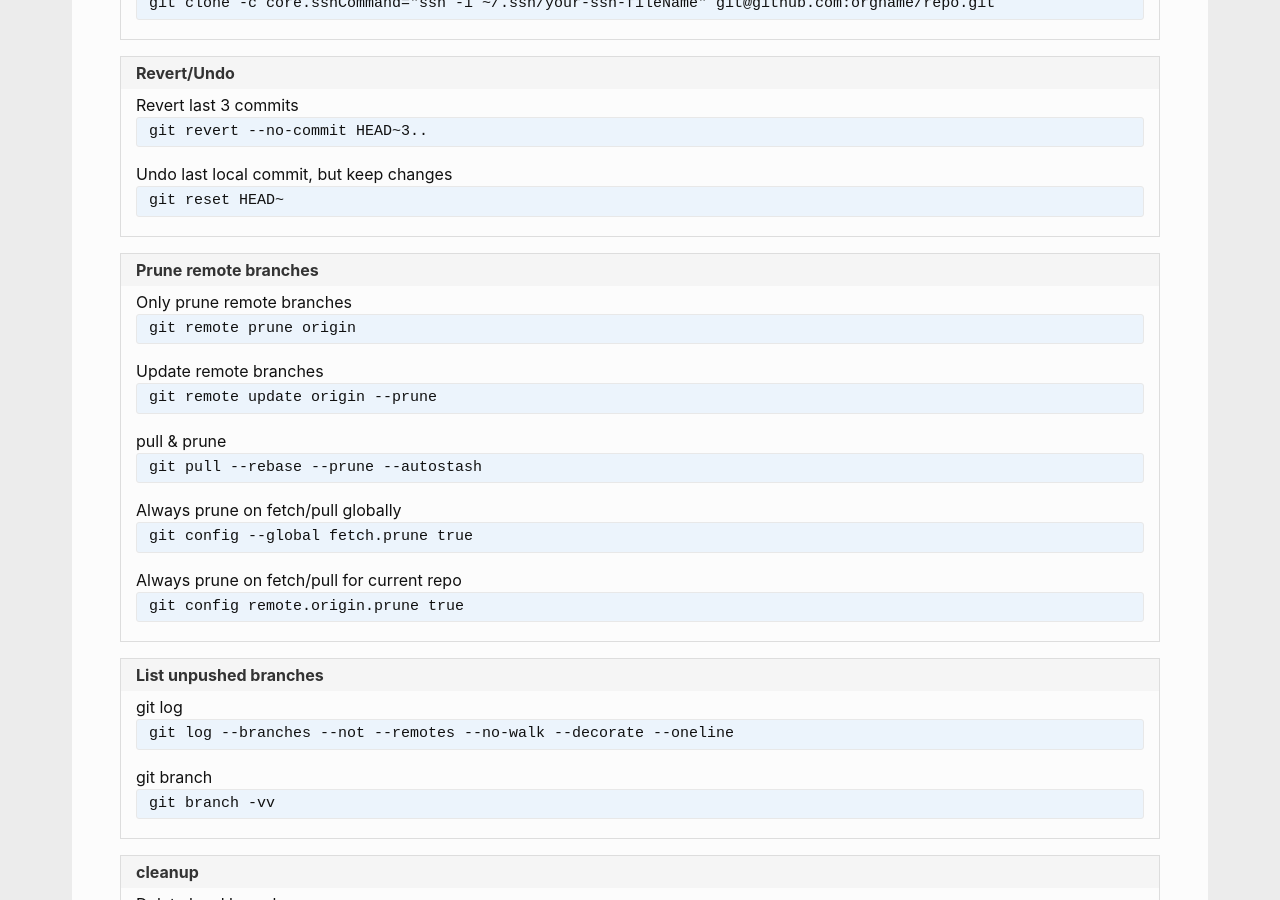
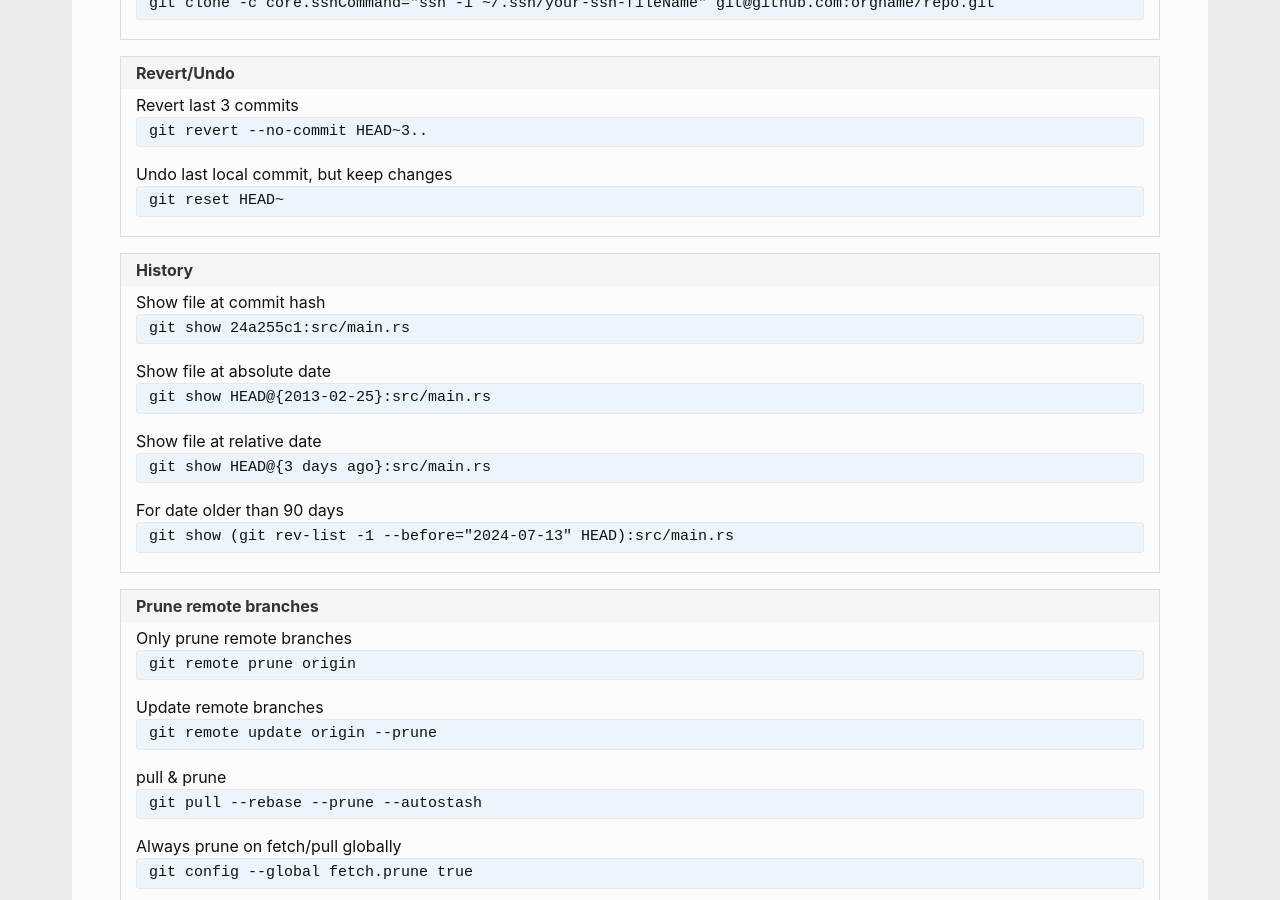
Before and after one commit to andreas-mausch/cheatsheets, a Jekyll site: the page built from _cheatsheets/git.md, in a window 1280 px wide and 900 px high, scrolled down 589 px. Built offline with Jekyll 4.4.1, drawn with Linux system fonts in a browser that asks for light colours.

Commit message:
git: Show file at date

```diff
--- a/_cheatsheets/git.md
+++ b/_cheatsheets/git.md
@@ -16,6 +16,12 @@ section:
     commands:
       Revert last 3 commits: git revert --no-commit HEAD~3..
       Undo last local commit, but keep changes: git reset HEAD~
+  - name: History
+    commands:
+      Show file at commit hash: git show 24a255c1:src/main.rs
+      Show file at absolute date: git show HEAD@{2013-02-25}:src/main.rs
+      Show file at relative date: git show HEAD@{3 days ago}:src/main.rs
+      For date older than 90 days: git show (git rev-list -1 --before="2024-07-13" HEAD):src/main.rs
   - name: Prune remote branches
     commands:
       Only prune remote branches: git remote prune origin
```
